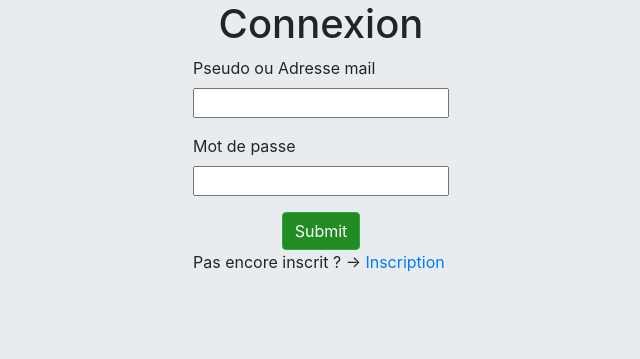
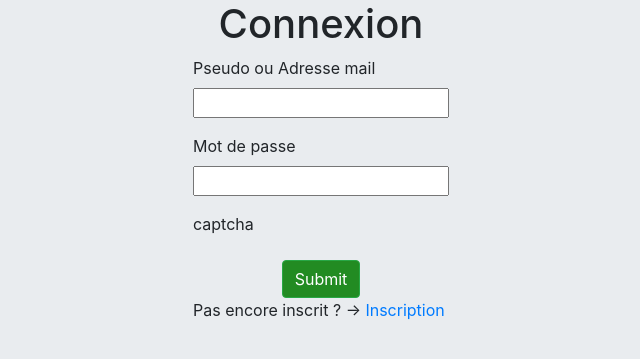
Before and after one commit to alexandreboudet/Brocoolio, a Django app: page /utilisateur/connexion in a window 1280 px wide. Shown: the part 140-499 px from the top of the page, without its empty margins (319-959 px from the left). Run offline with Django 3.2, Linux system fonts and the light colour scheme; some libraries are stand-ins or nearby versions.

Commit message:
ajout captcha

```diff
--- a/brocoolio/brocoolio/settings.py
+++ b/brocoolio/brocoolio/settings.py
@@ -44,6 +44,7 @@
     'financement.apps.FinancementConfig',
     'django.contrib.admin',
     'django.contrib.auth',
+    'captcha',
     'django.contrib.contenttypes',
     'django.contrib.sessions',
     'django.contrib.messages',
--- a/brocoolio/brocoolio/urls.py
+++ b/brocoolio/brocoolio/urls.py
@@ -24,6 +24,8 @@
     path('utilisateur/', include('utilisateur.urls')),
     path('financement/', include('financement.urls')),
     path('evaluation/', include('evaluation.urls')),
+    path('captcha/', include('captcha.urls')),
+    path('', include('projet.urls')),
 ]
 if settings.DEBUG:
     urlpatterns += static(settings.MEDIA_URL,
--- a/brocoolio/projet/urls.py
+++ b/brocoolio/projet/urls.py
@@ -10,4 +10,5 @@
     path('mieuxevalues', views.mieuxevalues, name='mieuxevalues'),
     path('affichage_eval/<int:id_projet>', views.affichage_eval, name='affichage_eval'),
     path('recherche/<search>', views.recherche, name='recherche'),
+    path('',views.accueil, name='accueil')
 ]
--- a/brocoolio/utilisateur/forms.py
+++ b/brocoolio/utilisateur/forms.py
@@ -1,19 +1,22 @@
 from django import forms
 from django.forms import PasswordInput
+from captcha.fields import CaptchaField
 
 class InscriptionForm(forms.Form):
     pseudo = forms.CharField(label='Pseudo', max_length=100)
     mail = forms.EmailField(label='Mail', max_length=100)
     mdp = forms.CharField(label='Mot de passe',widget=PasswordInput())
+    captcha = CaptchaField(label='Est-tu un humain ?')
 
 class ConnexionForm(forms.Form):
     authentification = forms.CharField(label='Pseudo ou mail', max_length=100)
     mdp = forms.CharField(label='Mot de passe',widget=PasswordInput())
+    captcha = CaptchaField()
 
 class ModificationForm(forms.Form):
-    pseudo = forms.CharField(label='Pseudo', max_length=100)
-    mail = forms.EmailField(label='Mail', max_length=100)
-    mdp = forms.CharField(label='Mot de passe',widget=PasswordInput())
+    pseudo = forms.CharField(label='Pseudo', max_length=100, required=False)
+    mail = forms.EmailField(label='Mail', max_length=100, required=False)
+    mdp = forms.CharField(label='Mot de passe',widget=PasswordInput(), required=False)
     karma_porteur = forms.BooleanField(required=False)
     karma_financeur = forms.BooleanField(required=False)
     karma_evaluateur = forms.BooleanField(required=False)
--- a/brocoolio/utilisateur/templates/connexion.html
+++ b/brocoolio/utilisateur/templates/connexion.html
@@ -22,6 +22,12 @@
                     {{connexionform.mdp}}
                 </div>
             </div>
+            <div class="form-group">
+                <label>captcha</label>
+                <div>
+                    {{connexionform.captcha}}
+                </div>
+            </div>
             <div class = "d-flex justify-content-center">
                 <input type="submit" value="Submit" class="btn btn-success" style="background-color:forestgreen">
             </div>
--- a/brocoolio/utilisateur/templates/inscription.html
+++ b/brocoolio/utilisateur/templates/inscription.html
@@ -39,6 +39,12 @@
           {{ inscriptionform.mdp }}
         </div>
       </div>
+      <div class="form-group">
+        <label>Captcha</label>
+        <div>
+          {{ inscriptionform.captcha }}
+        </div>
+      </div>
       <div class="d-flex justify-content-center">
         <button type="submit" class="btn btn-success" style="background-color:forestgreen">Submit</button>
       </div>
--- a/brocoolio/utilisateur/views.py
+++ b/brocoolio/utilisateur/views.py
@@ -123,9 +123,21 @@
             modificationform = ModificationForm(request.POST)
             # check whether it's valid:
             if modificationform.is_valid():
+
+                user = request.user
+
                 pseudo = request.POST.get('pseudo')
+                if pseudo != "":
+                    user.username = pseudo
+
                 mail = request.POST.get('mail')
+                if mail != "":
+                    user.email = mail
+
                 mdp = request.POST.get('mdp')
+                if mdp != "":
+                    user.set_password(mdp)
+
                 karma_porteur = request.POST.get('karma_porteur')
                 karma_financeur = request.POST.get('karma_financeur')
                 karma_evaluateur = request.POST.get('karma_evaluateur')
@@ -135,10 +147,6 @@
                     utilisateur.karma_financeur = 5
                 if(karma_evaluateur and utilisateur.karma_evaluateur == 0):
                     utilisateur.karma_evaluateur = 5
-                user = request.user
-                user.username = pseudo
-                user.email = mail
-                user.set_password(mdp)
                 user.save()
                 utilisateur.save()
 
```
